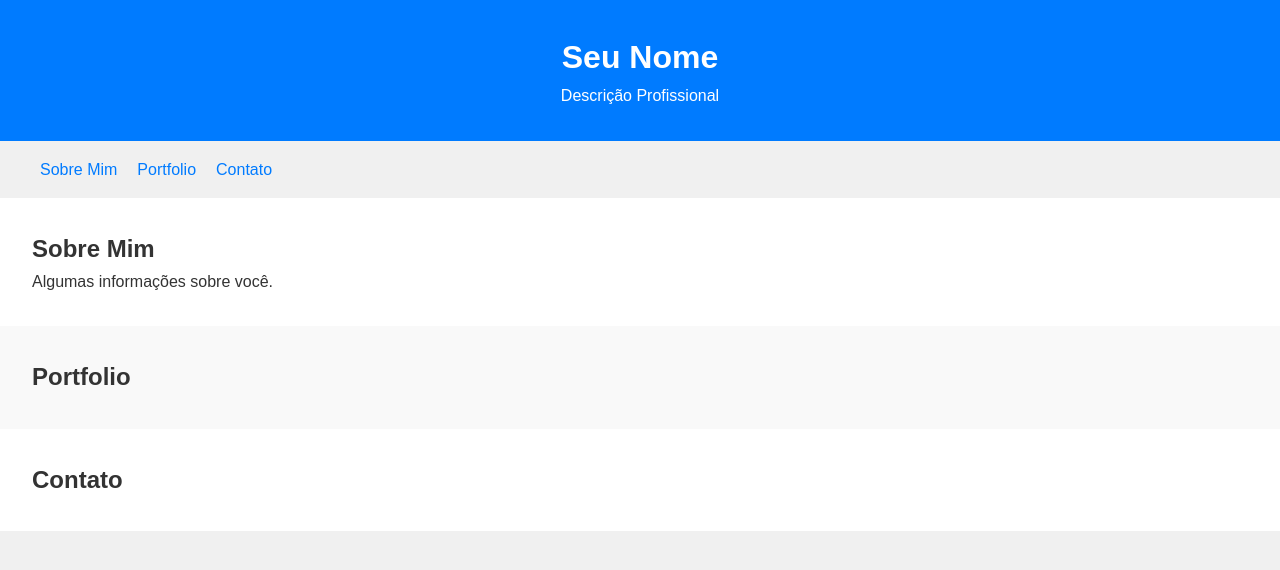
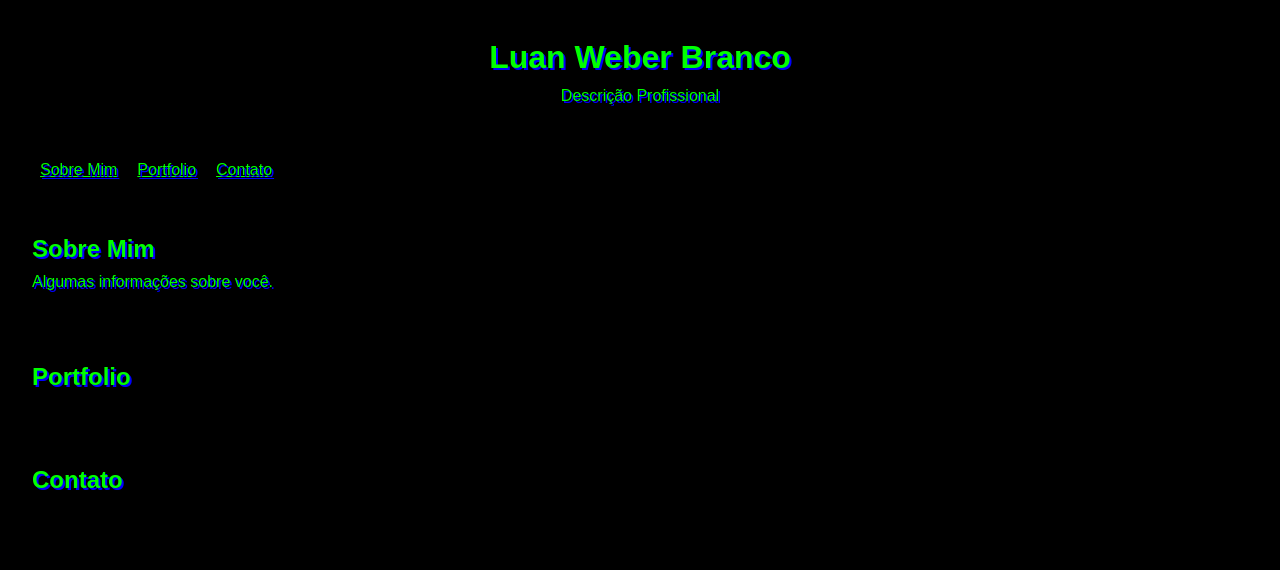
Before and after one commit to WBluan/wbluan.github.io, a plain HTML site: page index.html in a window 1280 px wide. Drawn offline with Linux system fonts and the light colour scheme.

Commit message:
style alterado para verde neon

```diff
--- a/index.html
+++ b/index.html
@@ -8,30 +8,30 @@
 </head>
 <body>
     <header>
-        <h1>Seu Nome</h1>
-        <p>Descrição Profissional</p>
+        <h1 class="neon-green">Luan Weber Branco</h1>
+        <p class="neon-green">Descrição Profissional</p>
     </header>
 
     <nav>
         <ul>
-            <li><a href="#sobre">Sobre Mim</a></li>
-            <li><a href="#portfolio">Portfolio</a></li>
-            <li><a href="#contato">Contato</a></li>
+            <li><a class="neon-green" href="#sobre">Sobre Mim</a></li>
+            <li><a class="neon-green" href="#portfolio">Portfolio</a></li>
+            <li><a class="neon-green" href="#contato">Contato</a></li>
         </ul>
     </nav>
 
     <section id="sobre">
-        <h2>Sobre Mim</h2>
-        <p>Algumas informações sobre você.</p>
+        <h2 class="neon-green">Sobre Mim</h2>
+        <p class="neon-green">Algumas informações sobre você.</p>
     </section>
 
     <section id="portfolio">
-        <h2>Portfolio</h2>
+        <h2 class="neon-green">Portfolio</h2>
         <!-- Coloque seus projetos ou trabalhos aqui -->
     </section>
 
     <section id="contato">
-        <h2>Contato</h2>
+        <h2 class="neon-green">Contato</h2>
         <!-- Adicione um formulário de contato ou informações de contato aqui -->
     </section>
 
--- a/style.css
+++ b/style.css
@@ -1,5 +1,5 @@
 /* Reset de Estilos Básicos */
-body, h1, h2, p {
+body, h1, h2, p, a {
     margin: 0;
     padding: 0;
 }
@@ -7,14 +7,13 @@ body, h1, h2, p {
 /* Estilos Gerais */
 body {
     font-family: Arial, sans-serif;
-    background-color: #f0f0f0;
-    color: #333;
+    background-color: #000;
+    color: #0f0; /* Verde neon */
     line-height: 1.6;
 }
 
 header {
-    background-color: #007bff;
-    color: #fff;
+    background-color: #000;
     text-align: center;
     padding: 2rem 0;
 }
@@ -28,25 +27,26 @@ nav ul li {
     margin-right: 20px;
 }
 
-nav a {
-    text-decoration: none;
-    color: #007bff;
-}
-
 /* Seção Sobre */
 #sobre {
-    background-color: #fff;
+    background-color: #000;
     padding: 2rem;
 }
 
 /* Seção Portfolio */
 #portfolio {
-    background-color: #f9f9f9;
+    background-color: #000;
     padding: 2rem;
 }
 
 /* Seção Contato */
 #contato {
-    background-color: #fff;
+    background-color: #000;
     padding: 2rem;
 }
+
+/* Estilos para texto verde neon */
+.neon-green {
+    color: #0f0 !important;
+    text-shadow: 2px 2px #00f;
+}
```
